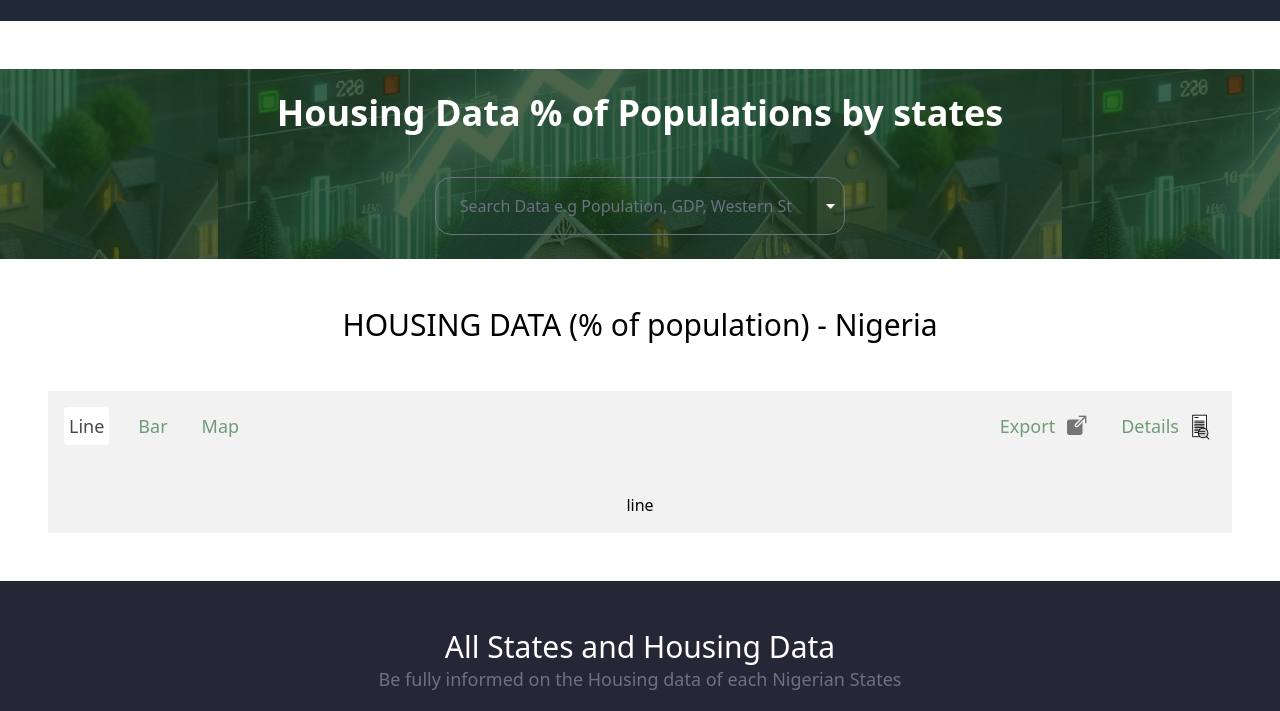
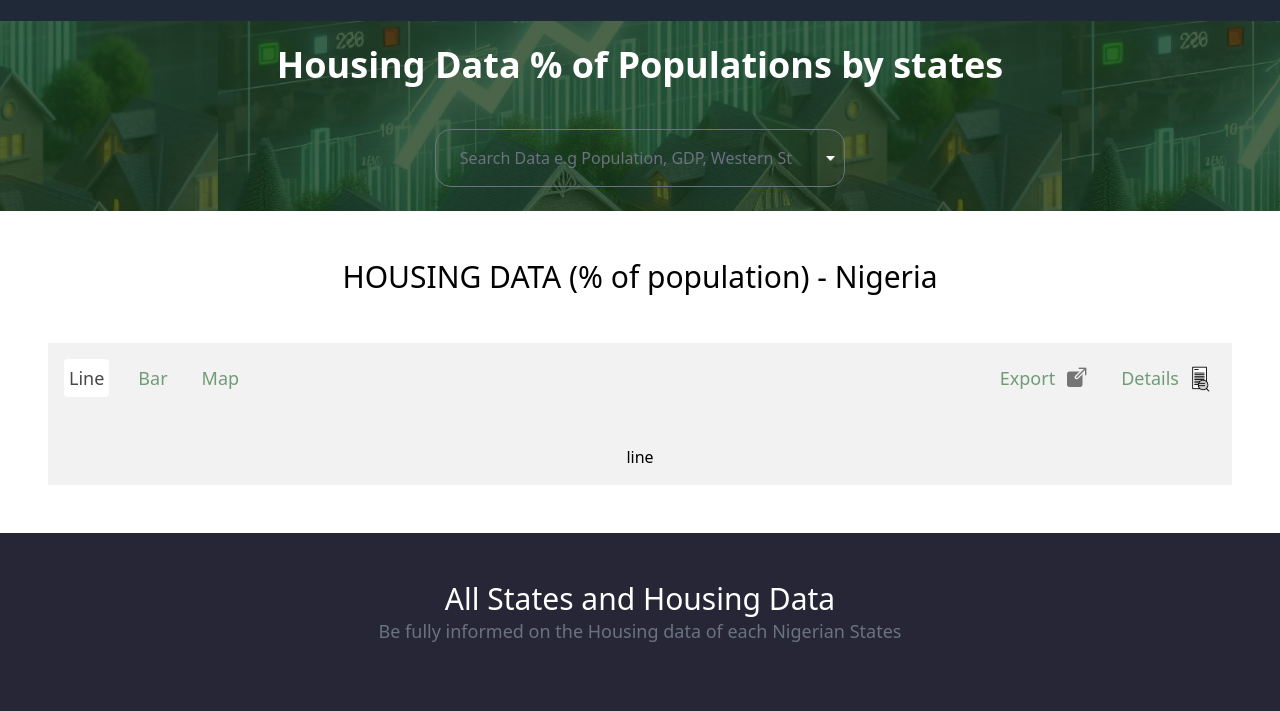
Before and after one commit to kendam/hmip_new_landing_pag, a plain HTML site: page housingData.html in a window 1280 px wide. Shown: the part 77-788 px from the top of the page. Drawn offline with nearby package versions, Linux system fonts and the light colour scheme.

Commit message:
removed spacing

```diff
--- a/housingData.html
+++ b/housingData.html
@@ -51,7 +51,7 @@
       </div>
 
     <!-- main page-->
-    <section class="p-6 w-full mt-12" id="houseDataBg">
+    <section class="p-6 w-full " id="houseDataBg">
       <div class="flex flex-col justify-center items-center">
         <h2 class="mb-6 font-bold text-4xl text-white">
           Housing Data % of Populations by states
```
